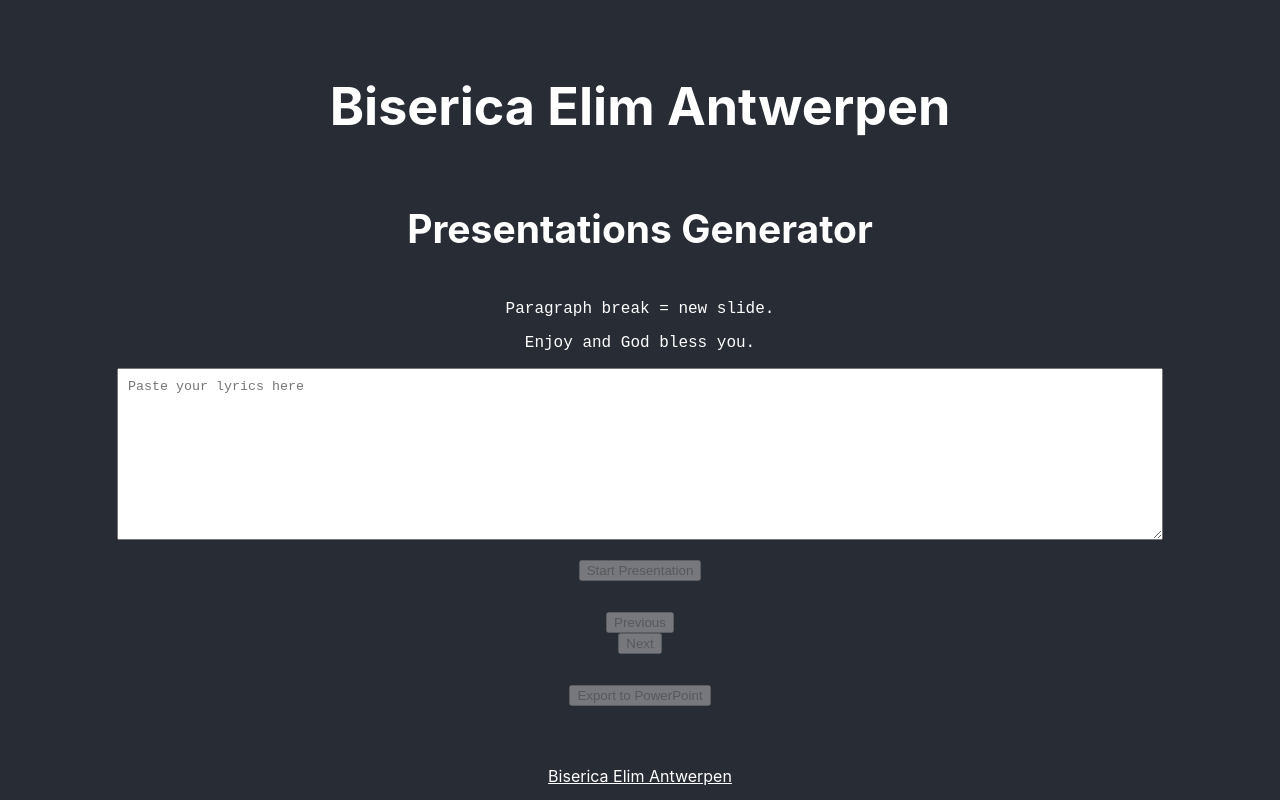
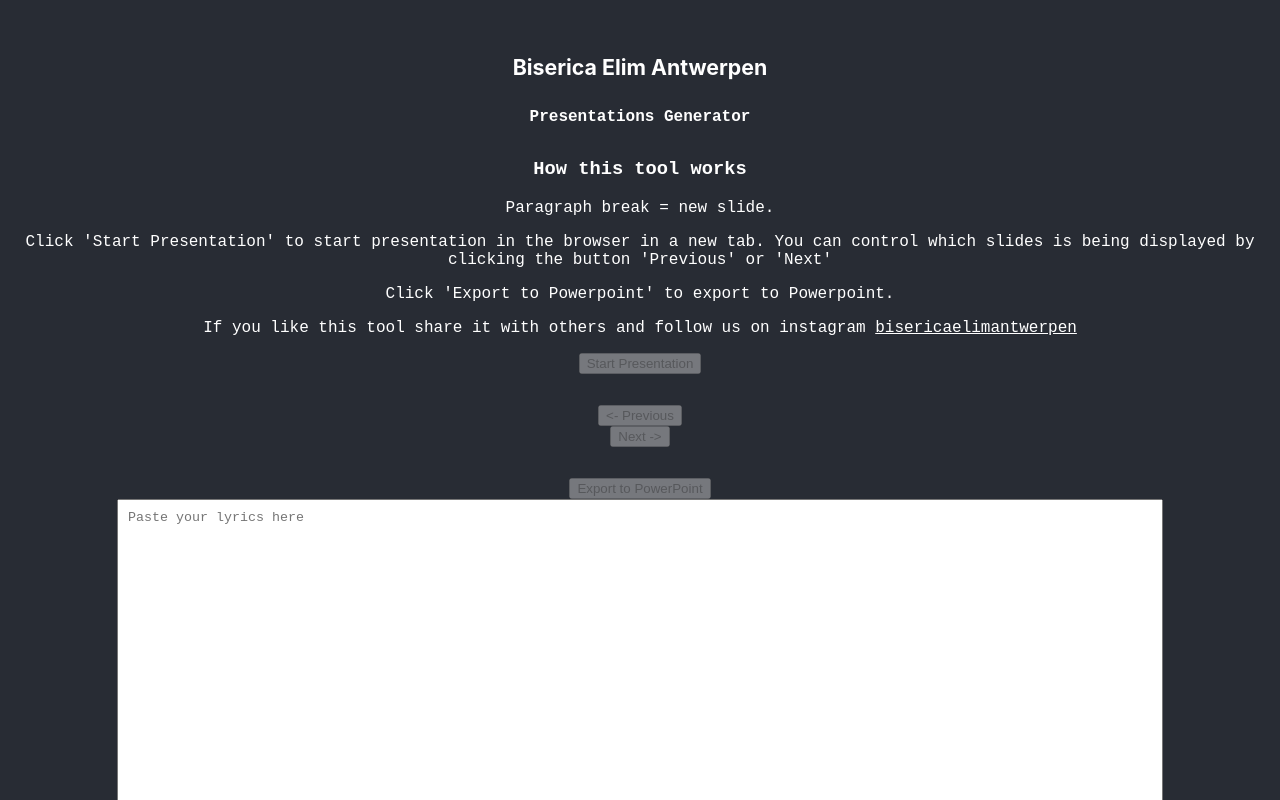
Before and after one commit to mateiclaudiu/LyricsGenerator, a React (Create React App) app: page / in a window 1280 px wide. Shown: the top 800 px of the page. Built offline with nearby package versions, Linux system fonts and the light colour scheme.

Commit message:
Make fonts better when exporting to powerpoint + better info text

```diff
--- a/src/App.js
+++ b/src/App.js
@@ -78,30 +78,42 @@
         }
     };
 
+    function slidesControl() {
+        return <>
+            <button disabled={!text} onClick={handleStartPresentation}>Start Presentation</button>
+            <br/>
+            <button disabled={!text} onClick={handlePrevSlide}>{'<- Previous'}</button>
+            <button disabled={!text} onClick={handleNextSlide}>{'Next ->'}</button>
+            <br/>
+            <PowerPointExport text={text}/>
+        </>;
+    }
+
     return (
         <div className="App">
             <header className="App-header">
-                <h1>Biserica Elim Antwerpen</h1>
-                <h2>Presentations Generator</h2>
-                <div style={{ fontSize: '12pt', fontFamily: 'monospace' }}>
+                <h1 style={{fontSize: '16pt'}}>Biserica Elim Antwerpen</h1>
+                <h2 style={{fontSize: '12pt', fontFamily: 'monospace'}}>Presentations Generator</h2>
+                <div style={{fontSize: '12pt', fontFamily: 'monospace'}}>
+                    <h3>How this tool works</h3>
                     <p>Paragraph break = new slide.</p>
-                    <p>Enjoy and God bless you.</p>
+                    <p>Click 'Start Presentation' to start presentation in the browser in a new tab.
+                        You can control which slides is being displayed by clicking the button 'Previous' or 'Next' </p>
+                    <p>Click 'Export to Powerpoint' to export to Powerpoint.</p>
+                    <p>If you like this tool share it with others and follow us on instagram <a href="https://www.instagram.com/bisericaelimantwerpen/">bisericaelimantwerpen</a></p>
                 </div>
+                {slidesControl()}
                 <textarea
                     value={text}
                     onChange={handleChange}
                     placeholder="Paste your lyrics here"
-                    rows="10"
-                    style={{ width: '80%', marginBottom: '20px' }}
+                    rows="30"
+                    style={{width: '80%', marginBottom: '20px'}}
                 />
-                <button disabled={!text} onClick={handleStartPresentation}>Start Presentation</button>
-                <br />
-                <button disabled={!text} onClick={handlePrevSlide}>Previous</button>
-                <button disabled={!text} onClick={handleNextSlide}>Next</button>
-                <br />
-                <PowerPointExport text={text} />
+                {slidesControl()}
+
             </header>
-            <Footer />
+            <Footer/>
         </div>
     );
 }
--- a/src/PowerpointExport.js
+++ b/src/PowerpointExport.js
@@ -26,11 +26,11 @@
 
             // Here, we'll implement a basic strategy to estimate the best font size.
             // This strategy is simplistic and you might need a more complex one based on actual text metrics.
-            let fontSize = 100; // Start with a large font size
+            let fontSize = 38; // Start with a large font size
             const lines = slideText.split('\n');
             lines.forEach((line) => {
                 // Calculate the reduction factor based on the line length, adjust the values as necessary
-                const reductionFactor = Math.max(line.length / 20, 1); // assuming 20 is the max length to fit the width at fontSize 100
+                const reductionFactor = Math.max(line.length / 35, 1); // assuming 20 is the max length to fit the width at fontSize 100
                 fontSize = Math.min(fontSize, 100 / reductionFactor); // adjust fontSize based on longest line
             });
             fontSize = Math.max(fontSize, 18); // Minimum font size, for readability
```
